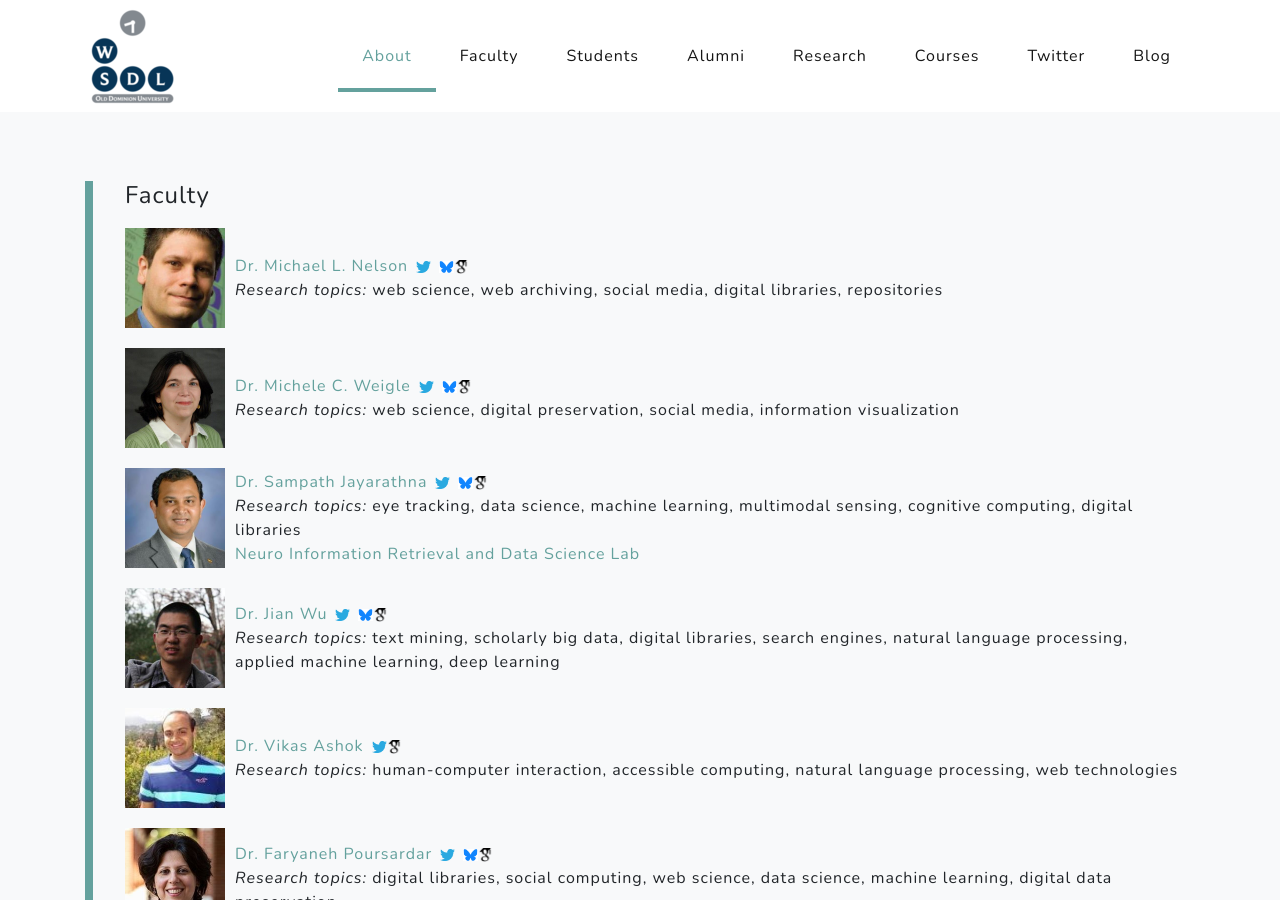
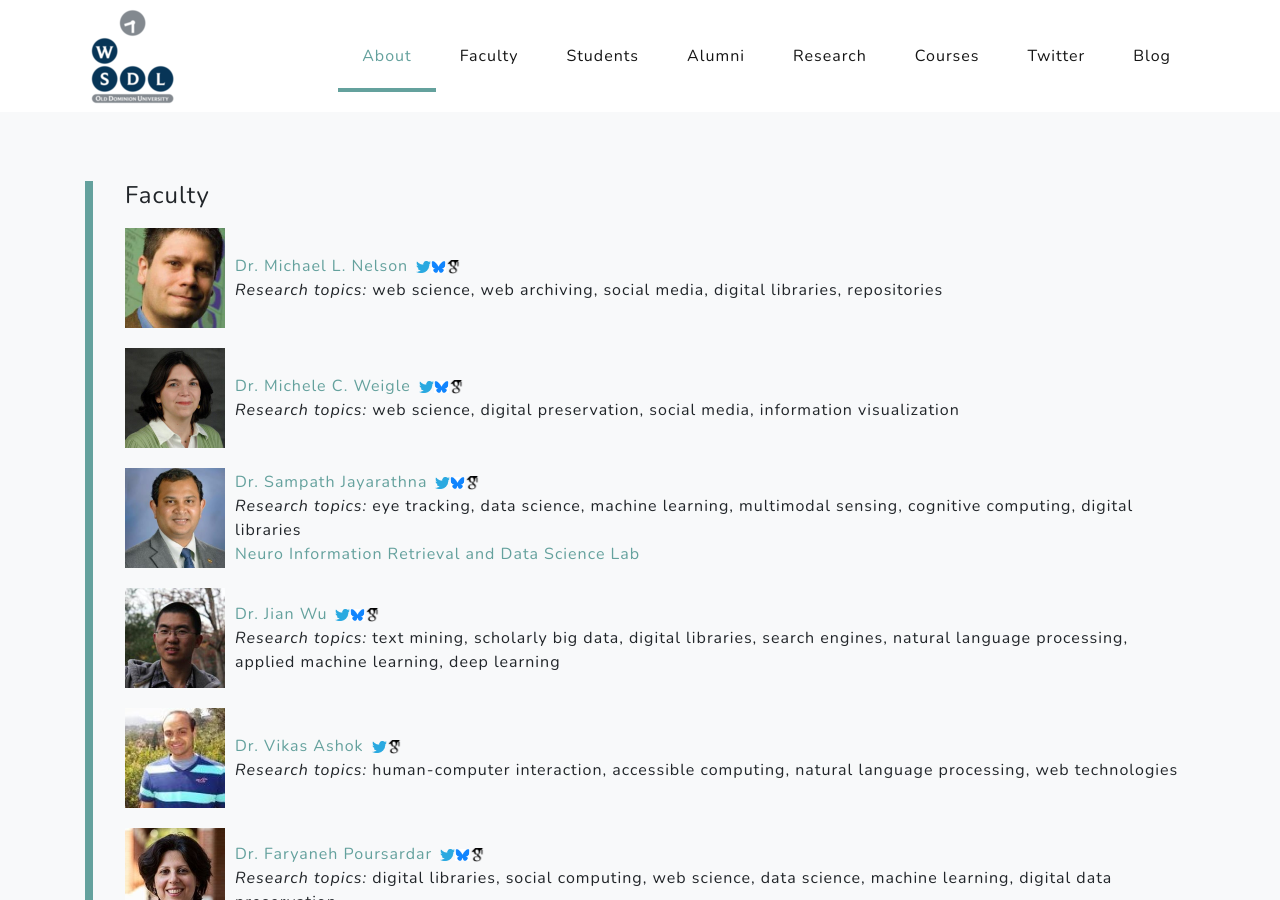
Before and after one commit to oduwsdl/oduwsdl.github.io, a Jekyll site: the page built from index.html, in a window 1280 px wide and 900 px high, scrolled down 1372 px. Built offline with Jekyll 4.4.1, drawn with Linux system fonts in a browser that asks for light colours; nearby versions of some CDN libraries.

Commit message:
Fix BlueSky link rendering in faculty cards

```diff
--- a/_includes/faculty_cards.html
+++ b/_includes/faculty_cards.html
@@ -8,7 +8,7 @@
     {{ faculties.name }}
     {%- endif %}
     {%- if faculties.twitter_handle %}<span style="margin-left: 0.5em;"><a class="urllink" href="https://twitter.com/{{ faculties.twitter_handle }}" rel="nofollow"><img width="15" src="img/whoIsAPrettyBird_YesYouAre.png" alt="" /></a></span>{%- endif %}
-    {%- if faculties.bluesky_handle %}<span style="margin-left: 0.5em;"><a class="urllink" href="https://https://bsky.app/profile/{{ faculties.bluesky_handle }}" rel="nofollow"><img width="15" src="img/iseeskiesofblue.png" alt="" /></a></span>{%- endif %}
+    {%- if faculties.bluesky_handle %}<a class="urllink" href="https://https://bsky.app/profile/{{ faculties.bluesky_handle }}" rel="nofollow"><img width="15" src="img/iseeskiesofblue.png" alt="" /></a>{%- endif %}
     {%- if faculties.google_scholar_id %}<a class="urllink" href="https://scholar.google.com/citations?user={{ faculties.google_scholar_id }}" rel="nofollow"><img width="15" src="img/scholarLogo.png" alt="" /></a>{%- endif %}
     <br /><em>Research topics:</em> {{ faculties.research_topic }}
     <br />{%- if faculties.lab %}
```
